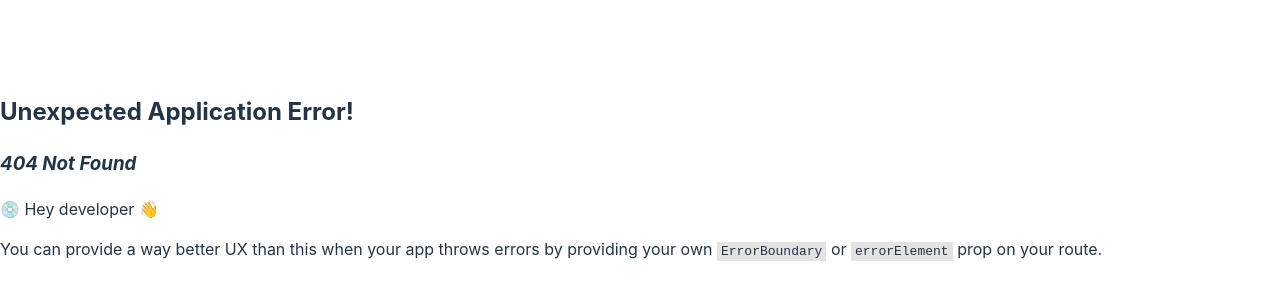
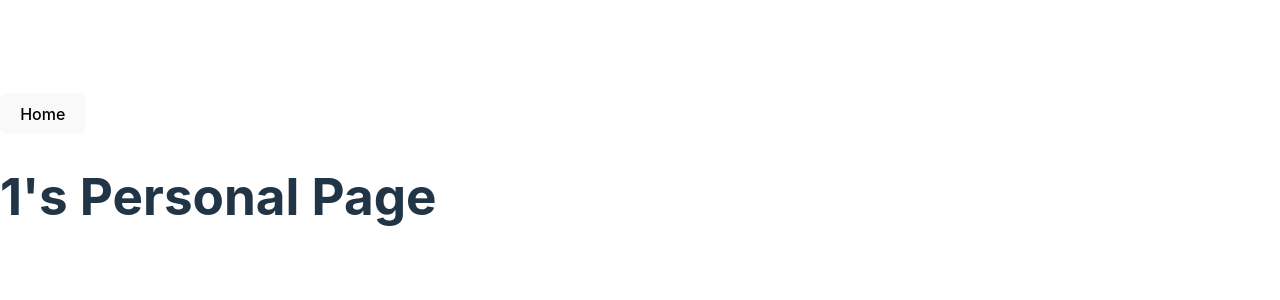
Before and after one commit to Aebel-Shajan/connect-cards, a React (Vite) app: page /1 in a window 1280 px wide. Before the commit this address had no page. Shown: the part 224-524 px from the top of the page. Built offline with nearby package versions, Linux system fonts and the light colour scheme.

Commit message:
Refactor path for personal page component to use variable paths.

```diff
--- a/src/App.jsx
+++ b/src/App.jsx
@@ -16,7 +16,7 @@ function App() {
           element: <Home />
         },
         {
-          path: "/PersonalPage",
+          path: "/:userId",
           element: <PersonalPage/>
         }
       ]
--- a/src/components/Navigation.jsx
+++ b/src/components/Navigation.jsx
@@ -7,7 +7,6 @@ const Navigation = () => {
         <>
             <section className="navbar">
                 <button onClick={() => navigate("/")}>Home</button>
-                <button onClick={() => navigate("/PersonalPage")}>PersonalPage</button>
             </section>
                 <Outlet/>
         </>
--- a/src/components/PersonalPage/PersonalPage.jsx
+++ b/src/components/PersonalPage/PersonalPage.jsx
@@ -1,7 +1,10 @@
+import { useParams } from "react-router-dom";
+
 const PersonalPage = () => {
+    let {userId} = useParams()
     return (
         <div>
-            <h1>Personal Page</h1>
+            <h1>{userId}&apos;s Personal Page</h1>
         </div>
      );
 }
```
